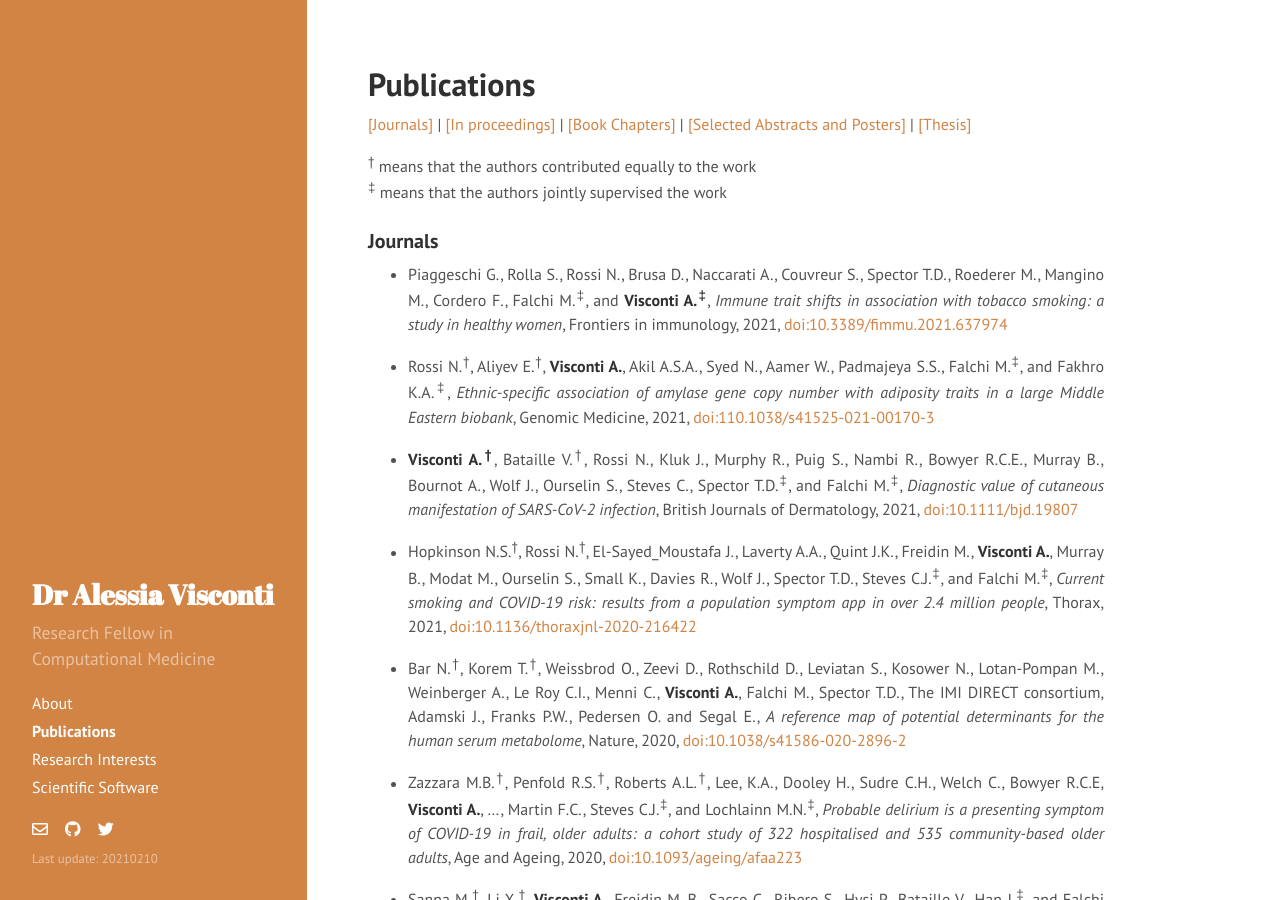
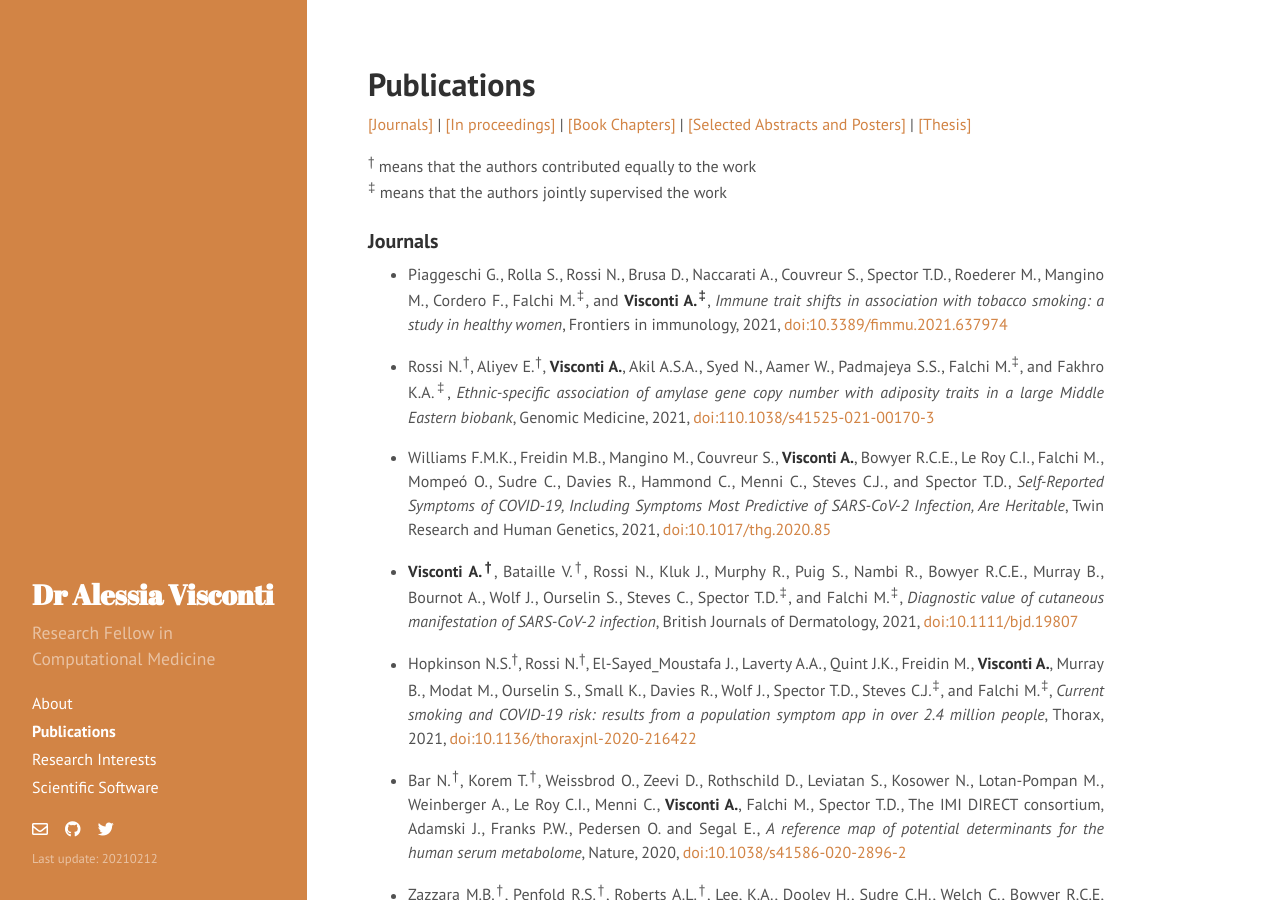
Before and after one commit to alesssia/alesssia.github.io, a Jekyll site: the page built from publications.md, in a window 1280 px wide and 900 px high. Built offline with Jekyll 4.4.1, drawn with Linux system fonts in a browser that asks for light colours; nearby versions of some CDN libraries; a style sheet for code colours, icons or effects is not loaded.

Commit message:
Added Twin Res. Hum. Genet. to publications

```diff
--- a/_config.yml
+++ b/_config.yml
@@ -11,7 +11,7 @@ tagline:     ''
 description: 'Research Fellow in Computational Medicine'
 url:         http://alesssia.github.io/
 baseurl:     /
-lastmod:    '20210210'
+lastmod:    '20210212'
 
 author:
   name:      'Alessia Visconti'
--- a/publications.md
+++ b/publications.md
@@ -19,6 +19,8 @@ title: Publications
 - Piaggeschi G., Rolla S., Rossi N., Brusa D., Naccarati A., Couvreur S., Spector T.D., Roederer M., Mangino M., Cordero F., Falchi M.<sup>‡</sup>, and **Visconti A.<sup>‡</sup>**, *Immune trait shifts in association with tobacco smoking: a study in healthy women*, Frontiers in immunology, 2021, [doi:10.3389/fimmu.2021.637974](https://www.frontiersin.org/articles/10.3389/fimmu.2021.637974)
 
 - Rossi N.<sup>†</sup>, Aliyev E.<sup>†</sup>, **Visconti A.**, Akil A.S.A., Syed N., Aamer W., Padmajeya S.S., Falchi M.<sup>‡</sup>, and Fakhro K.A.<sup>‡</sup>, *Ethnic-specific association of amylase gene copy number with adiposity traits in a large Middle Eastern biobank*, Genomic Medicine, 2021, [doi:110.1038/s41525-021-00170-3](https://www.nature.com/articles/s41525-021-00170-3)
+
+- Williams F.M.K., Freidin M.B., Mangino M., Couvreur S., **Visconti A.**, Bowyer R.C.E., Le Roy C.I., Falchi M., Mompeó O., Sudre C., Davies R., Hammond C., Menni C., Steves C.J., and Spector T.D., *Self-Reported Symptoms of COVID-19, Including Symptoms Most Predictive of SARS-CoV-2 Infection, Are Heritable*, Twin Research and Human Genetics, 2021, [doi:10.1017/thg.2020.85](https://doi.org/10.1017/thg.2020.85)
 
 - **Visconti A.<sup>†</sup>**, Bataille V.<sup>†</sup>, Rossi N., Kluk J., Murphy R., Puig S., Nambi R., Bowyer R.C.E., Murray B., Bournot A., Wolf J., Ourselin S., Steves C., Spector T.D.<sup>‡</sup>, and Falchi M.<sup>‡</sup>, *Diagnostic value of cutaneous manifestation of SARS-CoV-2 infection*, British Journals of Dermatology, 2021, [doi:10.1111/bjd.19807](https://onlinelibrary.wiley.com/doi/10.1111/bjd.19807)
 
```
Also changed, not shown: 2 other files.
